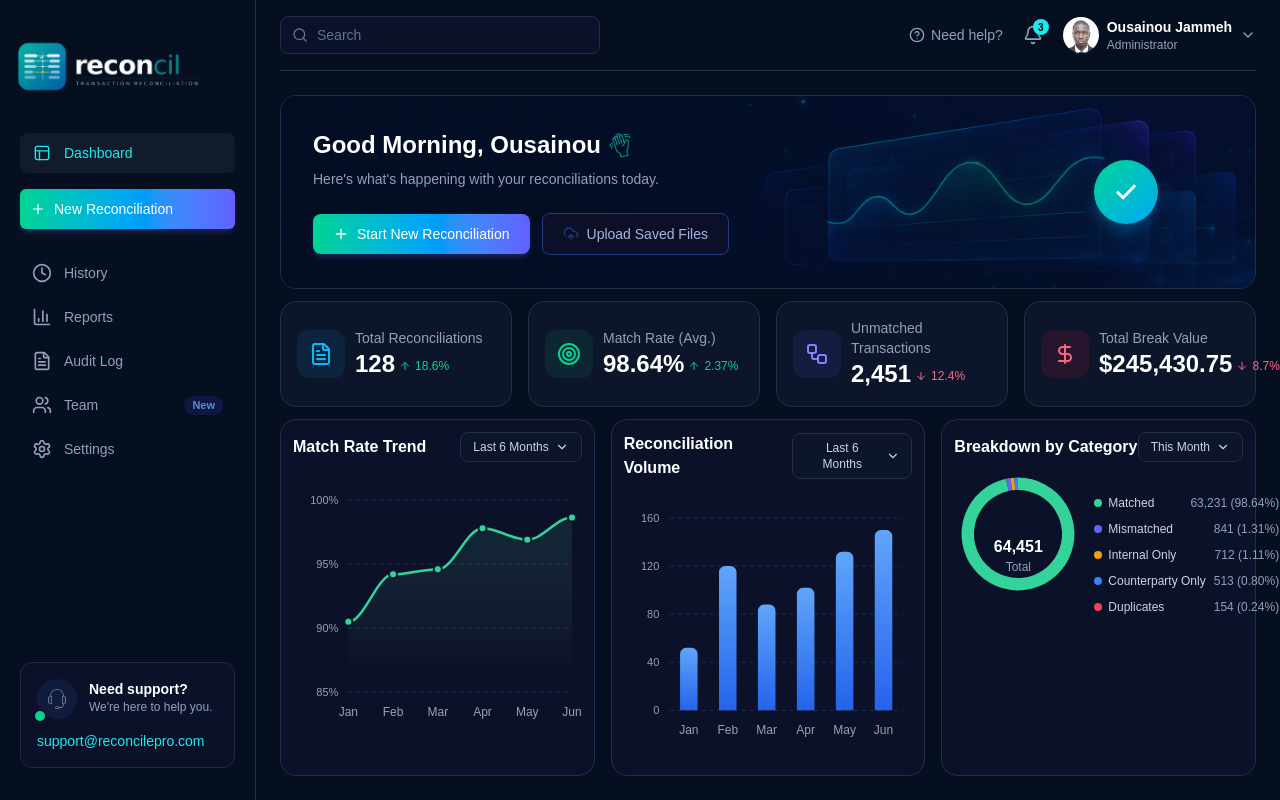
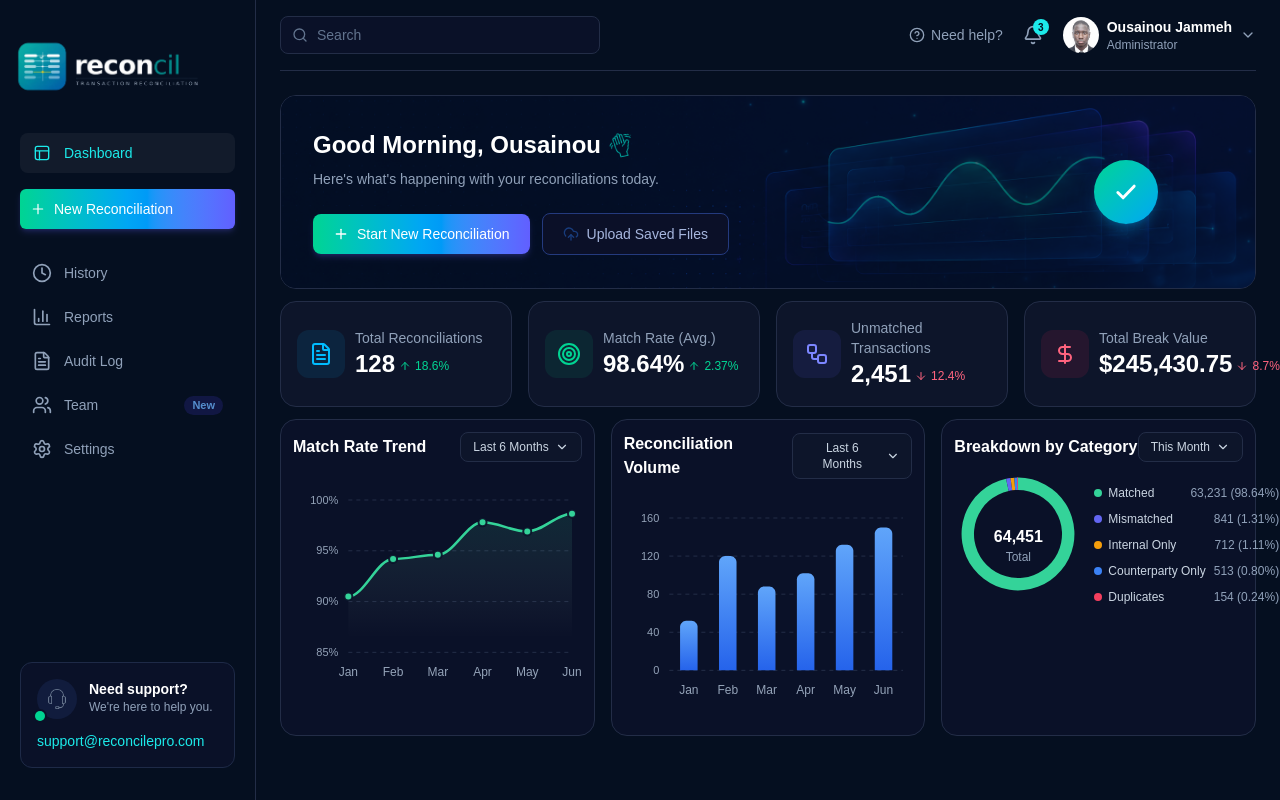
Before and after one commit to ousainoubsj/recon-frontend, a Next.js app: page /dashboard in a window 1280 px wide. Shown: the top 800 px of the page. Built offline with nearby package versions, Linux system fonts and the light colour scheme.

Commit message:
Update ChartsOverview component; adjust chart heights for improved layout

```diff
--- a/components/dashboard/ChartsOverview.tsx
+++ b/components/dashboard/ChartsOverview.tsx
@@ -106,19 +106,19 @@ export default function ChartsOverview() {
     <div className="grid grid-cols-1 gap-4 lg:grid-cols-3">
       <div className="rounded-2xl border border-[#232D47] bg-[#0A1128] p-3">
         <CardHeader title="Match Rate Trend" control="Last 6 Months" />
-        <Chart options={matchRateOptions} series={matchRateSeries} type="area" height={260} />
+        <Chart options={matchRateOptions} series={matchRateSeries} type="area" height={220} />
       </div>
 
       <div className="rounded-2xl border border-[#232D47] bg-[#0A1128] p-3">
         <CardHeader title="Reconciliation Volume" control="Last 6 Months" />
-        <Chart options={volumeOptions} series={volumeSeries} type="bar" height={260} />
+        <Chart options={volumeOptions} series={volumeSeries} type="bar" height={220} />
       </div>
 
       <div className="rounded-2xl border border-[#232D47] bg-[#0A1128] p-3">
         <CardHeader title="Breakdown by Category" control="This Month" />
         <div className="flex items-center gap-3">
           <div className="relative w-32 shrink-0">
-            <Chart options={donutOptions} series={categoryBreakdown.map((c) => c.value)} type="donut" height={170} />
+            <Chart options={donutOptions} series={categoryBreakdown.map((c) => c.value)} type="donut" height={150} />
             <div className="pointer-events-none absolute inset-0 flex flex-col items-center justify-center">
               <p className="text-base font-bold text-white">64,451</p>
               <p className="text-xs text-slate-400">Total</p>
```
